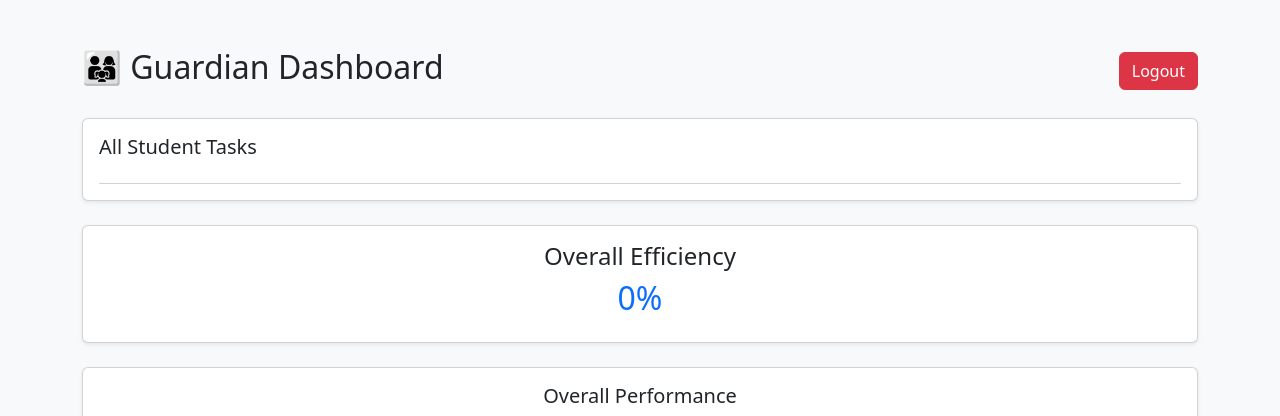
After one commit to atharvm23/student_evaluation_platform, a Flask app: page /guardian in a window 1280 px wide. The commit adds this page. Shown: the top 416 px of the page. Run offline with Flask 3, Linux system fonts and the light colour scheme; the visitor is signed in with stand-in values (Sample User, id 1); data that the repository does not hold is empty.

Commit message:
new code

```diff
--- a/app.py
+++ b/app.py
@@ -4,16 +4,19 @@ import sqlite3
 app = Flask(__name__)
 app.secret_key = "secret123"
 
-# Create Database
+# -------------------- DATABASE SETUP --------------------
 def init_db():
     conn = sqlite3.connect("database.db")
     c = conn.cursor()
 
+    # Users table (with role)
     c.execute('''CREATE TABLE IF NOT EXISTS users (
                     id INTEGER PRIMARY KEY AUTOINCREMENT,
                     username TEXT,
-                    password TEXT)''')
+                    password TEXT,
+                    role TEXT)''')
 
+    # Tasks table
     c.execute('''CREATE TABLE IF NOT EXISTS tasks (
                     id INTEGER PRIMARY KEY AUTOINCREMENT,
                     user_id INTEGER,
@@ -25,28 +28,33 @@ def init_db():
 
 init_db()
 
-# Home → Login
+# -------------------- HOME --------------------
 @app.route('/')
 def home():
     return render_template("login.html")
 
-# Register
+# -------------------- REGISTER --------------------
 @app.route('/register', methods=['GET', 'POST'])
 def register():
     if request.method == "POST":
         username = request.form['username']
         password = request.form['password']
+        role = request.form['role']   # NEW
 
         conn = sqlite3.connect("database.db")
         c = conn.cursor()
-        c.execute("INSERT INTO users (username, password) VALUES (?, ?)", (username, password))
+
+        c.execute("INSERT INTO users (username, password, role) VALUES (?, ?, ?)",
+                  (username, password, role))
+
         conn.commit()
         conn.close()
 
         return redirect('/')
+
     return render_template("register.html")
 
-# Login
+# -------------------- LOGIN --------------------
 @app.route('/login', methods=['POST'])
 def login():
     username = request.form['username']
@@ -54,17 +62,26 @@ def login():
 
     conn = sqlite3.connect("database.db")
     c = conn.cursor()
-    c.execute("SELECT * FROM users WHERE username=? AND password=?", (username, password))
+
+    c.execute("SELECT * FROM users WHERE username=? AND password=?",
+              (username, password))
+
     user = c.fetchone()
     conn.close()
 
     if user:
         session['user_id'] = user[0]
-        return redirect('/dashboard')
+        session['role'] = user[3]   # NEW
+
+        # Role-based redirect
+        if user[3] == "guardian":
+            return redirect('/guardian')
+        else:
+            return redirect('/dashboard')
     else:
         return "Invalid Login"
 
-# Dashboard
+# -------------------- STUDENT DASHBOARD --------------------
 @app.route('/dashboard', methods=['GET', 'POST'])
 def dashboard():
     if 'user_id' not in session:
@@ -78,39 +95,75 @@ def dashboard():
     # Add Task
     if request.method == "POST":
         task = request.form['task']
-        c.execute("INSERT INTO tasks (user_id, task, status) VALUES (?, ?, 0)", (user_id, task))
+        c.execute("INSERT INTO tasks (user_id, task, status) VALUES (?, ?, 0)",
+                  (user_id, task))
         conn.commit()
 
     # Fetch Tasks
     c.execute("SELECT * FROM tasks WHERE user_id=?", (user_id,))
     tasks = c.fetchall()
 
-    # Calculate Score
+    # Calculate Score (UPDATED for charts)
+    completed = sum(1 for t in tasks if t[3] == 1)
     total = len(tasks)
-    completed = sum(1 for t in tasks if t[3] == 1)
     score = (completed / total * 100) if total > 0 else 0
+
+    # Fetch username
+    c.execute("SELECT username FROM users WHERE id=?", (user_id,))
+    user = c.fetchone()
+    username = user[0] if user else "Unknown"
 
     conn.close()
 
-    return render_template("dashboard.html", tasks=tasks, score=score)
+    return render_template("dashboard.html",
+                           tasks=tasks,
+                           score=score,
+                           completed=completed,
+                           total=total,
+                           username=username)
 
-# Mark Done
+# -------------------- MARK TASK DONE --------------------
 @app.route('/done/<int:id>')
 def done(id):
     conn = sqlite3.connect("database.db")
     c = conn.cursor()
+
     c.execute("UPDATE tasks SET status=1 WHERE id=?", (id,))
+
     conn.commit()
     conn.close()
 
     return redirect('/dashboard')
 
-# Logout
+# -------------------- GUARDIAN DASHBOARD --------------------
+@app.route('/guardian')
+def guardian():
+    if 'role' not in session or session['role'] != "guardian":
+        return redirect('/')
+
+    conn = sqlite3.connect("database.db")
+    c = conn.cursor()
+
+    # View ALL student tasks
+    c.execute("SELECT * FROM tasks")
+    tasks = c.fetchall()
+
+    completed = sum(1 for t in tasks if t[3] == 1)
+    total = len(tasks)
+    score = (completed / total * 100) if total > 0 else 0
+
+    conn.close()
+
+    return render_template("guardian.html",
+                           tasks=tasks,
+                           score=score)
+
+# -------------------- LOGOUT --------------------
 @app.route('/logout')
 def logout():
     session.clear()
     return redirect('/')
 
-# Run App
+# -------------------- RUN APP --------------------
 if __name__ == "__main__":
     app.run(debug=True)
--- /dev/null
+++ b/templates/guardian.html
@@ -0,0 +1,76 @@
+<!DOCTYPE html>
+<html>
+<head>
+    <title>Guardian Dashboard - SEP</title>
+
+    <!-- Bootstrap -->
+    <link href="https://cdn.jsdelivr.net/npm/bootstrap@5.3.0/dist/css/bootstrap.min.css" rel="stylesheet">
+
+    <!-- Chart.js -->
+    <script src="https://cdn.jsdelivr.net/npm/chart.js"></script>
+</head>
+
+<body class="bg-light">
+
+<div class="container mt-5">
+
+    <!-- Header -->
+    <div class="d-flex justify-content-between align-items-center mb-4">
+        <h2>👨‍👩‍👧 Guardian Dashboard</h2>
+        <a href="/logout" class="btn btn-danger">Logout</a>
+    </div>
+
+    <!-- Task List -->
+    <div class="card p-3 mb-4 shadow-sm">
+        <h5>All Student Tasks</h5>
+
+        <ul class="list-group mt-3">
+            {% for task in tasks %}
+            <li class="list-group-item d-flex justify-content-between align-items-center">
+
+                <span>{{ task[2] }}</span>
+
+                {% if task[3] == 1 %}
+                    <span class="badge bg-success">Completed</span>
+                {% else %}
+                    <span class="badge bg-danger">Pending</span>
+                {% endif %}
+
+            </li>
+            {% endfor %}
+        </ul>
+    </div>
+
+    <!-- Efficiency Score -->
+    <div class="card p-3 mb-4 shadow-sm text-center">
+        <h4>Overall Efficiency</h4>
+        <h2 class="text-primary">{{ score }}%</h2>
+    </div>
+
+    <!-- Chart -->
+    <div class="card p-3 shadow-sm">
+        <h5 class="text-center">Overall Performance</h5>
+        <canvas id="guardianChart"></canvas>
+    </div>
+
+</div>
+
+<script>
+    var ctx = document.getElementById('guardianChart').getContext('2d');
+
+    var chart = new Chart(ctx, {
+        type: 'pie',
+        data: {
+            labels: ['Completed', 'Pending'],
+            datasets: [{
+                data: [
+                    {{ tasks | selectattr('3', 'equalto', 1) | list | length }},
+                    {{ tasks | selectattr('3', 'equalto', 0) | list | length }}
+                ],
+            }]
+        }
+    });
+</script>
+
+</body>
+</html>
```
Also changed, not shown: templates/dashboard.html (+75 -11 lines), templates/login.html (+43 -7 lines), templates/register.html (+56 -7 lines).
